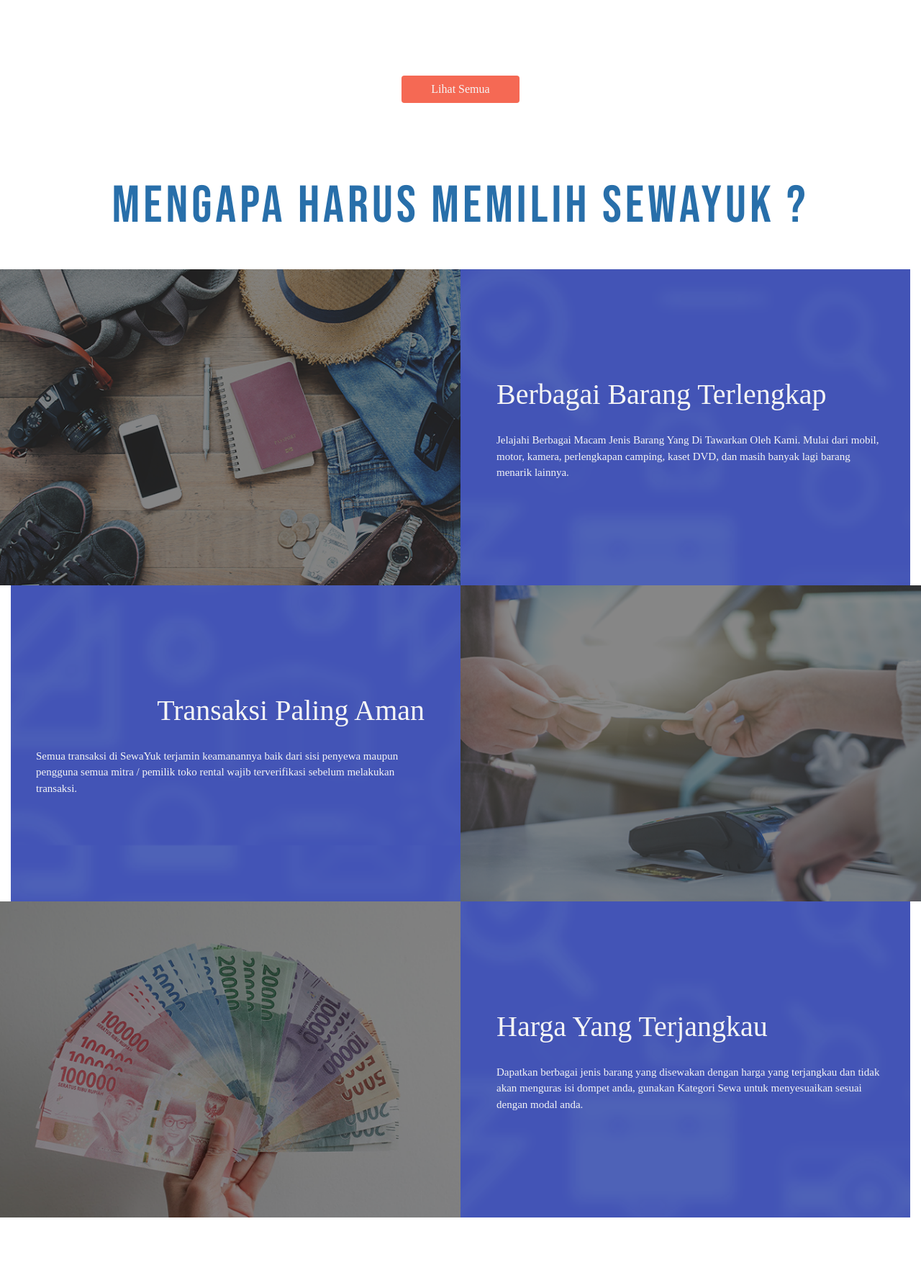
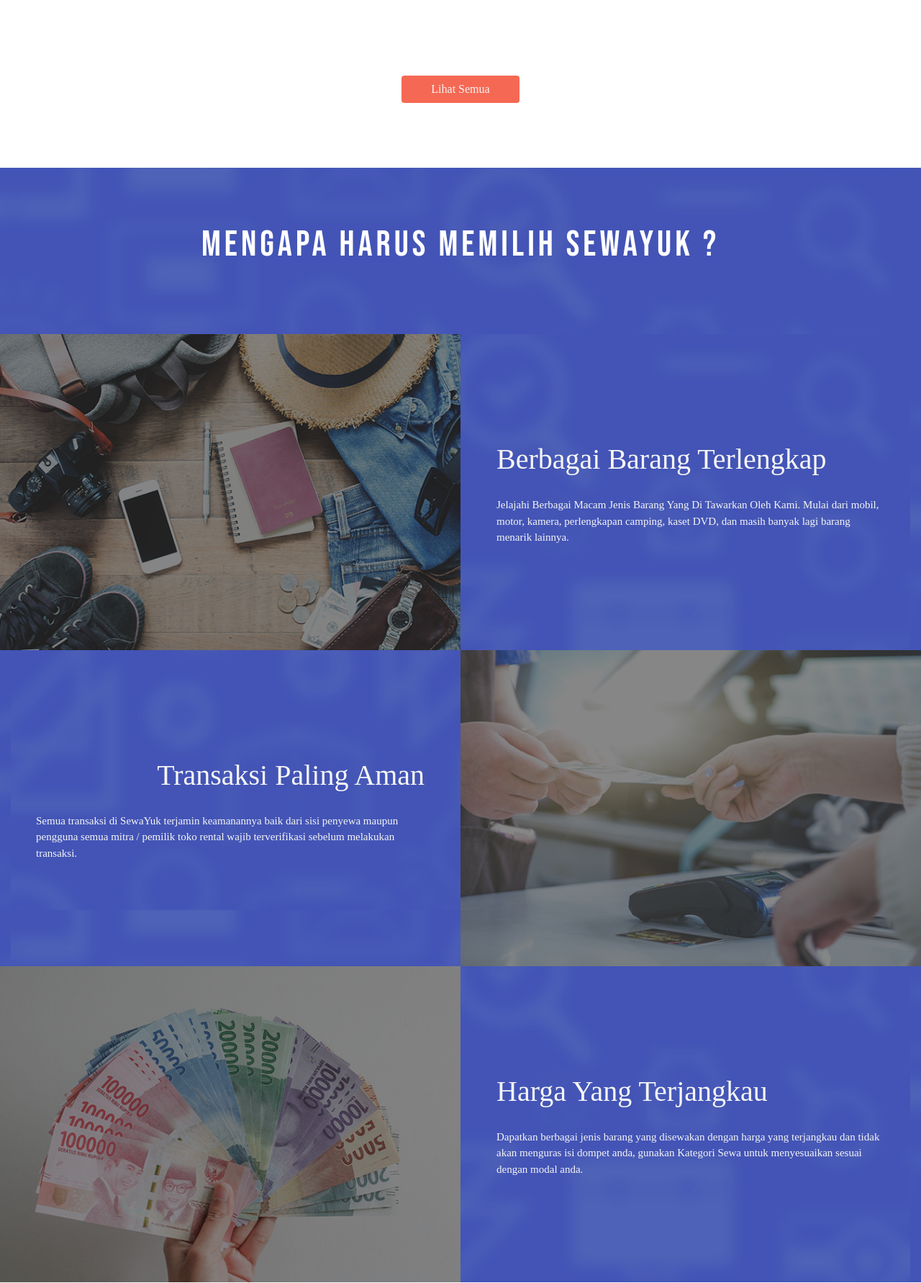
Before and after one commit to mrrezkii/CodeIgneter-SewaYuk, a CodeIgniter app: the page made by application/views/v_home.php in a window 1280 px wide. Shown: the part 2065-3847 px from the top of the page at 72% size. Run offline with CodeIgniter, Linux system fonts and the light colour scheme; data that the repository does not hold is empty; some web fonts are replaced.

Commit message:
Fixing Layout Mengapa SewaYuk, Menambah Padding Pada Founder SewaYuk

```diff
--- a/application/views/v_home.php
+++ b/application/views/v_home.php
@@ -290,11 +290,11 @@
 		</div>
 	</div>
 </section>
-<section id="mengapa" class="mengapa-bg" style="padding-top: 90px;">
+<section id="mengapa" class="mengapa-bg-parallax" style="padding-top: 70px; margin-top: 90px;">
 	<div class="container-fluid">
 		<div class="row">
-			<div class="col-lg-12 col-md-12 col-sm-12">
-				<p class="p-judul text-center font-bebas-neue color-blue2">Mengapa Harus Memilih SewaYuk ?</p>
+			<div class="col-lg-12 col-md-12 col-sm-12" >
+				<p class="p-judul text-center font-bebas-neue color-white" style="font-size:50px ; padding-bottom: 70px;">Mengapa Harus Memilih SewaYuk ?</p>
 			</div>
 			<div class="col-lg-12 col-md-12 col-sm-12">
 				<div class="mengapa-bg-parallax">
@@ -332,7 +332,7 @@
 		</div>
 	</div>
 </section>
-<section id="dibalik" class="dibalik-bg" style="padding-top: 90px;">
+<section id="dibalik" class="dibalik-bg" style="padding-top: 90px; padding-bottom: 90px;">
 	<div class="container-fluid">
 		<div class="row">
 			<div class="col-lg-12 col-md-12 col-sm-12">
```
